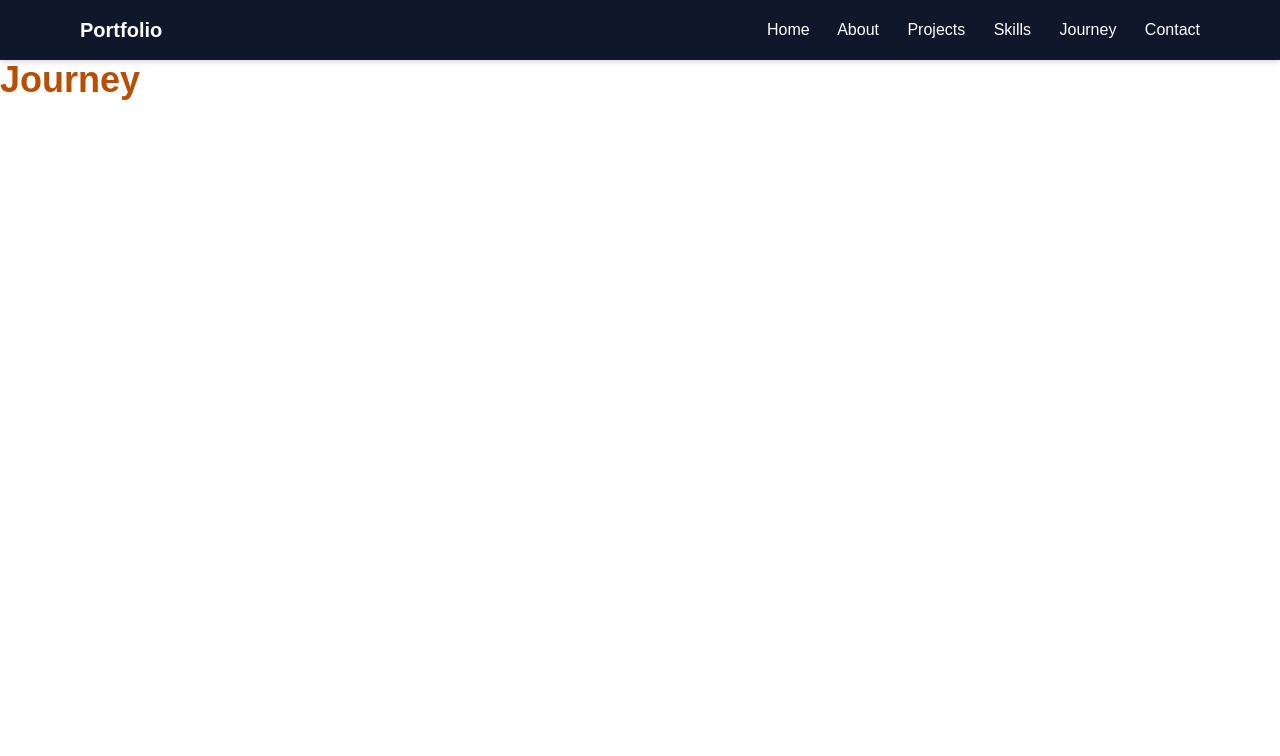
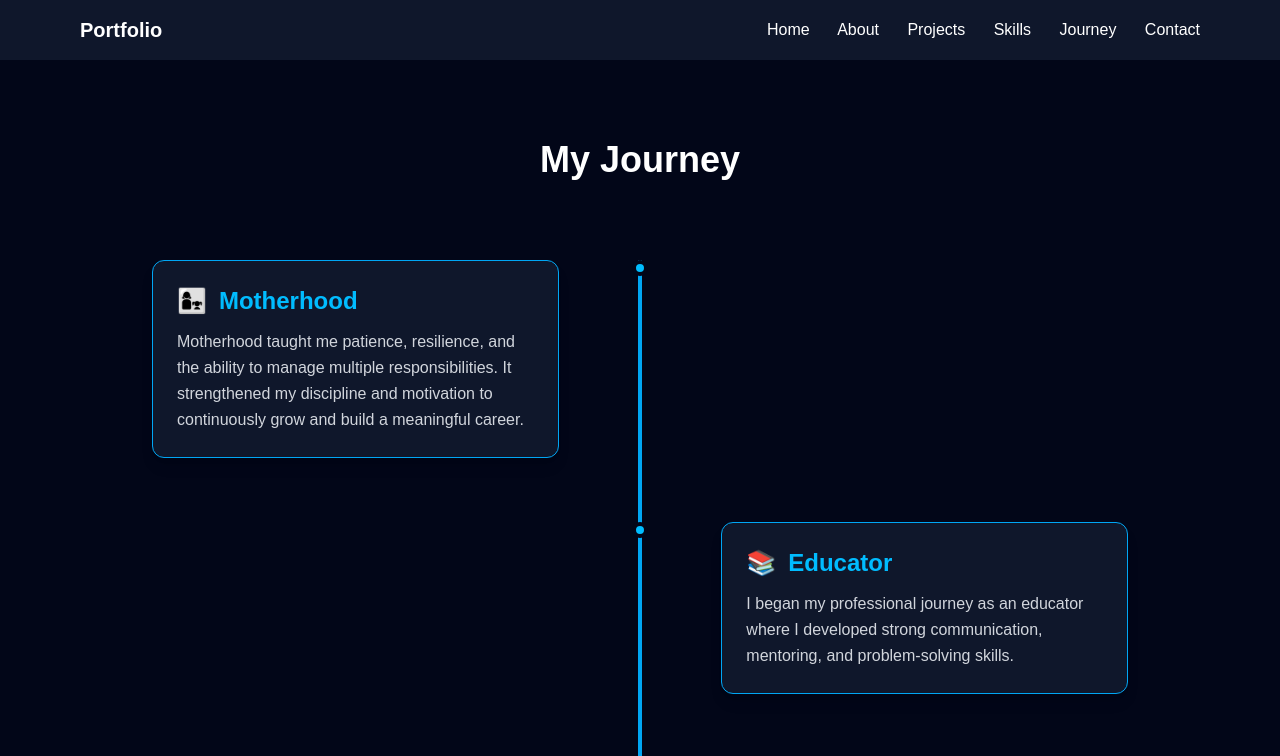
Before and after one commit to kanimozhi-nagarajan/portfolio-fullstack, a React (Vite) app in the folder portfolio-client/: page /journey in a window 1280 px wide. Shown: the top 756 px of the page. Built offline with nearby package versions, Linux system fonts and the light colour scheme.

Commit message:
Feat: Included SJourney Component

```diff
--- /dev/null
+++ b/portfolio-client/src/components/JourneyTimeline.jsx
@@ -0,0 +1,58 @@
+import { journeyData } from "../constants/journeyData";
+import { motion } from "framer-motion";
+function JourneyTimeline() {
+  return (
+    <div className="max-w-5xl mx-auto px-6 py-20">
+      <h2 className="text-4xl font-bold text-center text-white mb-20">
+        My Journey
+      </h2>
+
+      <div className="relative">
+        {/* Timeline vertical line */}
+
+        <div className="absolute left-1/2 transform -translate-x-1/2 h-full w-1 bg-sky-500"></div>
+
+        {journeyData.map((item, index) => {
+          const isLeft = index % 2 === 0;
+
+          return (
+            <motion.div
+              key={index}
+              initial={{ opacity: 0, x: isLeft ? -80 : 80 }}
+              whileInView={{ opacity: 1, x: 0 }}
+              transition={{ duration: 1, ease: "easeOut" }}
+              className={`mb-16 flex ${isLeft ? "justify-start" : "justify-end"} w-full relative`}
+            >
+              {/* Timeline node */}
+
+              <div className="absolute left-1/2 transform -translate-x-1/2 w-4 h-4 bg-sky-400 rounded-full border-4 border-slate-950"></div>
+
+              {/* Card */}
+
+              <div
+                className="w-5/12 bg-slate-900 p-6 rounded-xl border border-sky-500
+shadow-lg transition-all duration-300 transform
+hover:scale-130 hover:-translate-y-2
+hover:shadow-[0_0_30px_rgba(56,189,248,0.6)] cursor-pointer"
+              >
+                <div className="flex items-center gap-3">
+                  <span className="text-2xl">{item.icon}</span>
+
+                  <h3 className="text-2xl font-semibold text-sky-400">
+                    {item.title}
+                  </h3>
+                </div>
+
+                <p className="text-gray-300 mt-3 leading-relaxed">
+                  {item.description}
+                </p>
+              </div>
+            </motion.div>
+          );
+        })}
+      </div>
+    </div>
+  );
+}
+
+export default JourneyTimeline;
--- /dev/null
+++ b/portfolio-client/src/constants/journeyData.js
@@ -0,0 +1,38 @@
+export const journeyData = [
+  {
+    title: "Motherhood",
+    icon: "👩‍👧",
+    description:
+      "Motherhood taught me patience, resilience, and the ability to manage multiple responsibilities. It strengthened my discipline and motivation to continuously grow and build a meaningful career.",
+  },
+  {
+    title: "Educator",
+    icon: "📚",
+    description:
+      "I began my professional journey as an educator where I developed strong communication, mentoring, and problem-solving skills.",
+  },
+  {
+    title: "Curiosity for Technology",
+    icon: "💡",
+    description:
+      "Over time my curiosity for technology grew stronger, motivating me to explore programming and software development.",
+  },
+  {
+    title: "Challenges & Transition",
+    icon: "⚡",
+    description:
+      "The transition into technology was not always straightforward. Challenges and uncertainty strengthened my resilience and determination.",
+  },
+  {
+    title: "Full Stack Developer",
+    icon: "💻",
+    description:
+      "I started building web applications using the MERN stack, designing REST APIs, responsive interfaces, and scalable databases.",
+  },
+  {
+    title: "Continuous Growth",
+    icon: "🚀",
+    description:
+      "Today I continue learning, building projects, and evolving while contributing to meaningful technology solutions.",
+  },
+];
--- a/portfolio-client/src/pages/Journey.jsx
+++ b/portfolio-client/src/pages/Journey.jsx
@@ -1,7 +1,9 @@
+import JourneyTimeline from "../components/JourneyTimeline";
+
 function Journey() {
   return (
-    <div>
-      <h1 className="text-4xl font-bold text-amber-700">Journey</h1>
+    <div className="bg-slate-950 min-h-screen text-white">
+      <JourneyTimeline />
     </div>
   );
 }
```
